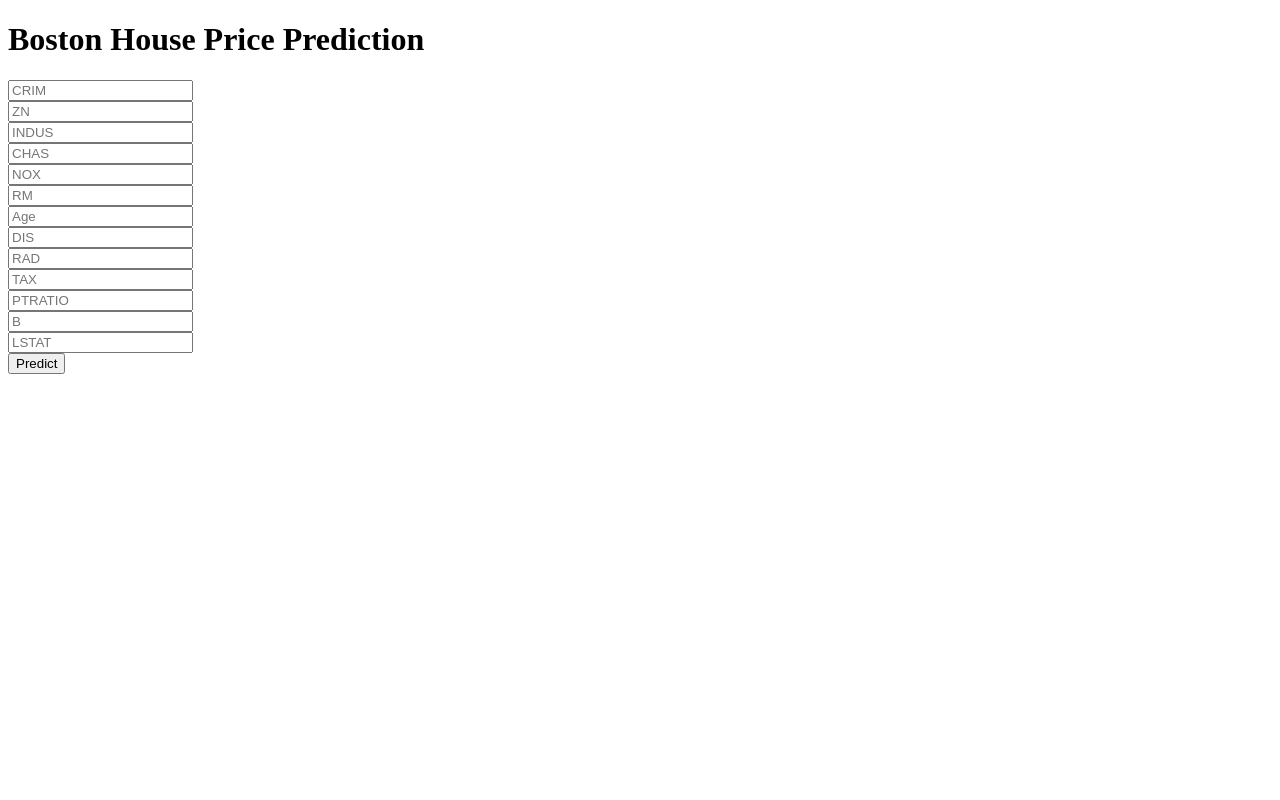
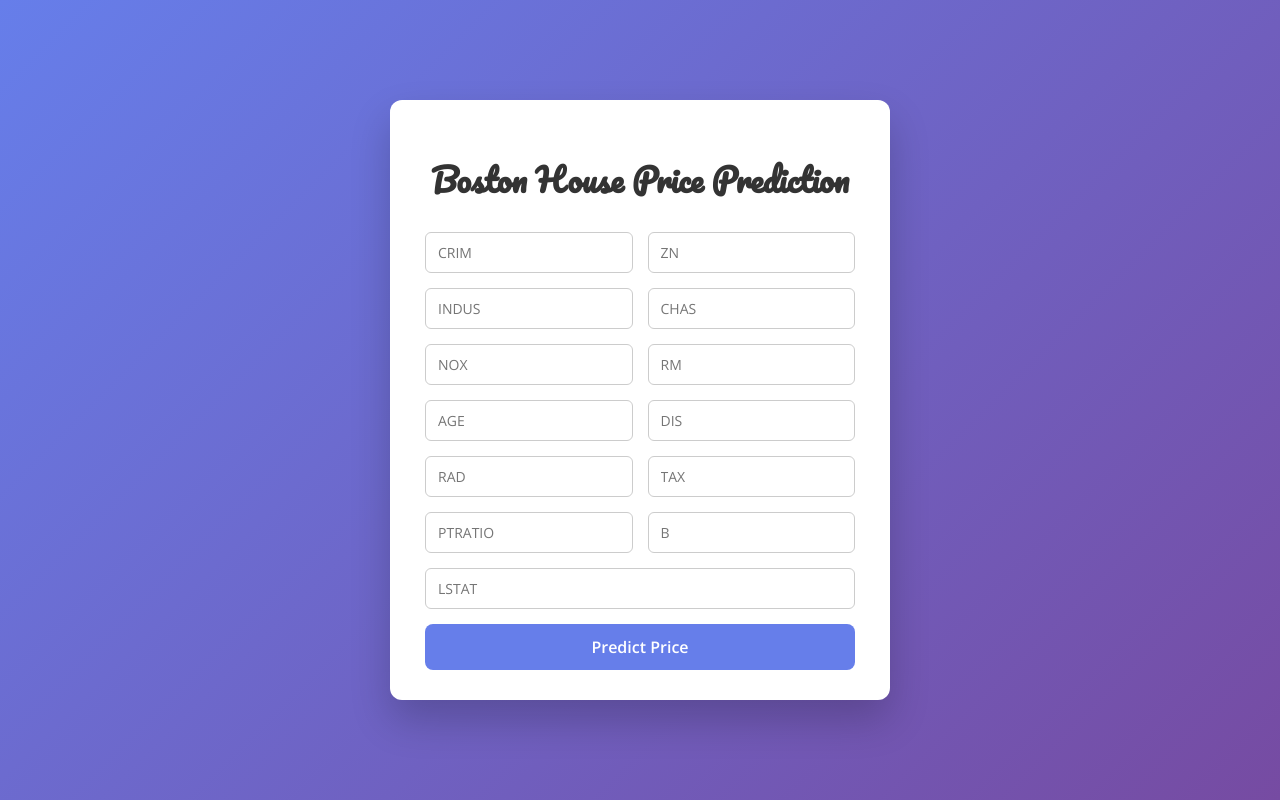
Before and after one commit to piyush-20-23/bostonHousePricing, a Flask app: page / in a window 1280 px wide. Run offline with Flask 3, Linux system fonts and the light colour scheme; parts of the project's set-up code (start-up, migrations or seed data) failed here and were passed over.

Commit message:
Remaking the UI

```diff
--- a/templates/home.html
+++ b/templates/home.html
@@ -1,48 +1,135 @@
 <!DOCTYPE html>
-<html >
+<html lang="en">
+<head>
+    <meta charset="UTF-8">
+    <title>Boston House Price Prediction</title>
 
-<head>
-  <meta charset="UTF-8">
-  <title>ML API</title>
-  <link href='https://fonts.googleapis.com/css?family=Pacifico' rel='stylesheet' type='text/css'>
-<link href='https://fonts.googleapis.com/css?family=Arimo' rel='stylesheet' type='text/css'>
-<link href='https://fonts.googleapis.com/css?family=Hind:300' rel='stylesheet' type='text/css'>
-<link href='https://fonts.googleapis.com/css?family=Open+Sans+Condensed:300' rel='stylesheet' type='text/css'>
+    <!-- Google Fonts -->
+    <link href="https://fonts.googleapis.com/css?family=Pacifico|Arimo|Open+Sans:300,400,600" rel="stylesheet">
 
+    <style>
+        * {
+            box-sizing: border-box;
+            font-family: "Open Sans", sans-serif;
+        }
 
+        body {
+            margin: 0;
+            min-height: 100vh;
+            background: linear-gradient(135deg, #667eea, #764ba2);
+            display: flex;
+            justify-content: center;
+            align-items: center;
+        }
+
+        .container {
+            background: #ffffff;
+            width: 100%;
+            max-width: 500px;
+            padding: 30px 35px;
+            border-radius: 12px;
+            box-shadow: 0 20px 40px rgba(0, 0, 0, 0.2);
+        }
+
+        h1 {
+            font-family: "Pacifico", cursive;
+            text-align: center;
+            margin-bottom: 25px;
+            color: #333;
+        }
+
+        form {
+            display: grid;
+            grid-template-columns: 1fr 1fr;
+            gap: 15px;
+        }
+
+        form input {
+            width: 100%;
+            padding: 10px 12px;
+            border-radius: 6px;
+            border: 1px solid #ccc;
+            font-size: 14px;
+            transition: border-color 0.3s, box-shadow 0.3s;
+        }
+
+        form input:focus {
+            outline: none;
+            border-color: #667eea;
+            box-shadow: 0 0 5px rgba(102, 126, 234, 0.5);
+        }
+
+        .full-width {
+            grid-column: 1 / -1;
+        }
+
+        button {
+            grid-column: 1 / -1;
+            padding: 12px;
+            border: none;
+            border-radius: 8px;
+            background: #667eea;
+            color: #fff;
+            font-size: 16px;
+            font-weight: 600;
+            cursor: pointer;
+            transition: background 0.3s, transform 0.2s;
+        }
+
+        button:hover {
+            background: #5a67d8;
+            transform: translateY(-2px);
+        }
+
+        .prediction {
+            margin-top: 20px;
+            text-align: center;
+            font-size: 18px;
+            font-weight: 600;
+            color: #333;
+        }
+
+        @media (max-width: 600px) {
+            form {
+                grid-template-columns: 1fr;
+            }
+        }
+    </style>
 </head>
 
 <body>
- <div class="login">
-	<h1>Boston House Price Prediction</h1>
+    <div class="container">
+        <h1>Boston House Price Prediction</h1>
 
-     <!-- Main Input For Receiving Query to our ML -->
-    <form action="{{ url_for('predict')}}"method="post">
-      <input type="text" name="CRIM" placeholder="CRIM" required="required" /><br>
-    	<input type="text" name="ZN" placeholder="ZN" required="required" /><br>
-        <input type="text" name="INDUS" placeholder="INDUS" required="required" /><br>
-        <input type="text" name="CHAS" placeholder="CHAS" required="required" /><br>
-        <input type="text" name="NOX" placeholder="NOX" required="required" /><br>
-        <input type="text" name="RM" placeholder="RM" required="required" /><br>
-        <input type="text" name="Age" placeholder="Age" required="required" /><br>
-        <input type="text" name="DIS" placeholder="DIS" required="required" /><br>
-        <input type="text" name="RAD" placeholder="RAD" required="required" /><br>
-        <input type="text" name="TAX" placeholder="TAX" required="required" /><br>
-        <input type="text" name="PTRATIO" placeholder="PTRATIO" required="required" /><br>
-        <input type="text" name="B" placeholder="B" required="required" /><br>
-        <input type="text" name="LSTAT" placeholder="LSTAT" required="required" /><br>
+        <form action="{{ url_for('predict') }}" method="post">
+            <input type="text" name="CRIM" placeholder="CRIM" required>
+            <input type="text" name="ZN" placeholder="ZN" required>
 
+            <input type="text" name="INDUS" placeholder="INDUS" required>
+            <input type="text" name="CHAS" placeholder="CHAS" required>
 
+            <input type="text" name="NOX" placeholder="NOX" required>
+            <input type="text" name="RM" placeholder="RM" required>
 
-        <button type="submit" class="btn btn-primary btn-block btn-large">Predict</button>
-    </form>
+            <input type="text" name="Age" placeholder="AGE" required>
+            <input type="text" name="DIS" placeholder="DIS" required>
 
-   <br>
-   <br>
+            <input type="text" name="RAD" placeholder="RAD" required>
+            <input type="text" name="TAX" placeholder="TAX" required>
 
+            <input type="text" name="PTRATIO" placeholder="PTRATIO" required>
+            <input type="text" name="B" placeholder="B" required>
 
- </div>
- {{prediction_text}}
+            <input type="text" name="LSTAT" placeholder="LSTAT" required class="full-width">
 
+            <button type="submit">Predict Price</button>
+        </form>
+
+        {% if prediction_text %}
+            <div class="prediction">
+                {{ prediction_text }}
+            </div>
+        {% endif %}
+    </div>
 </body>
 </html>
```
